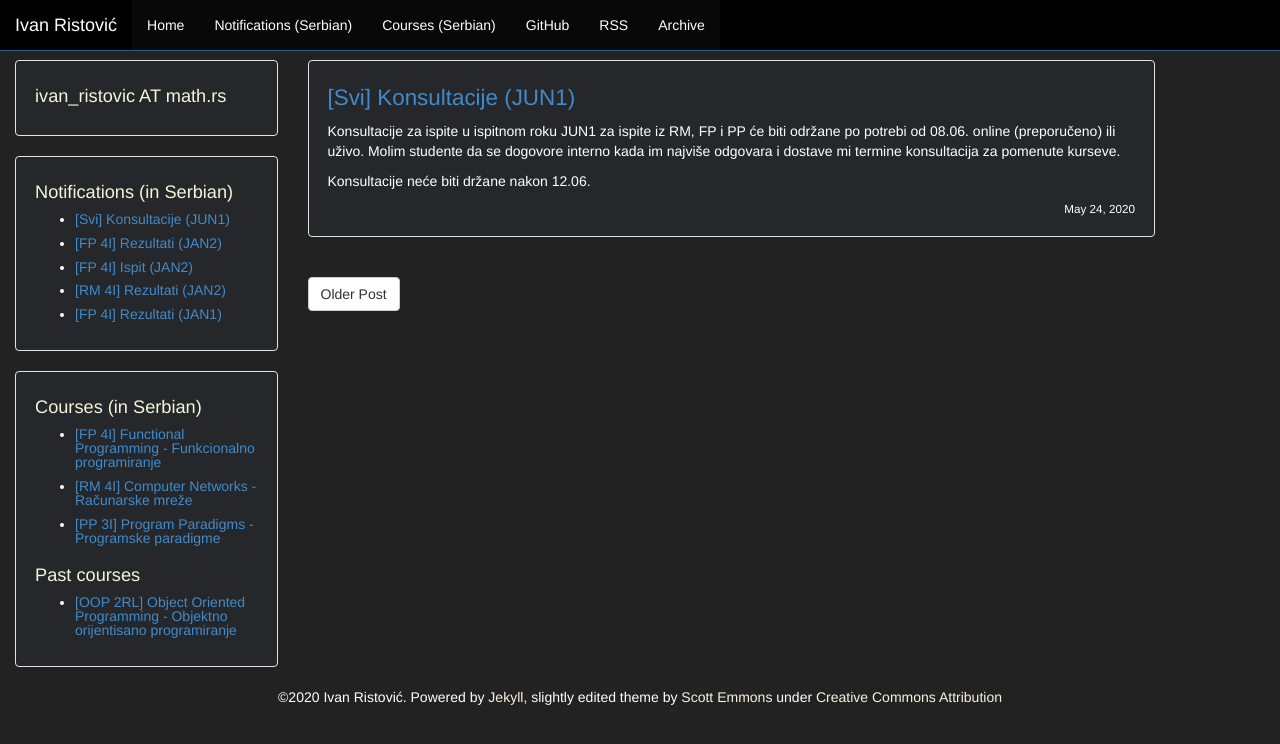
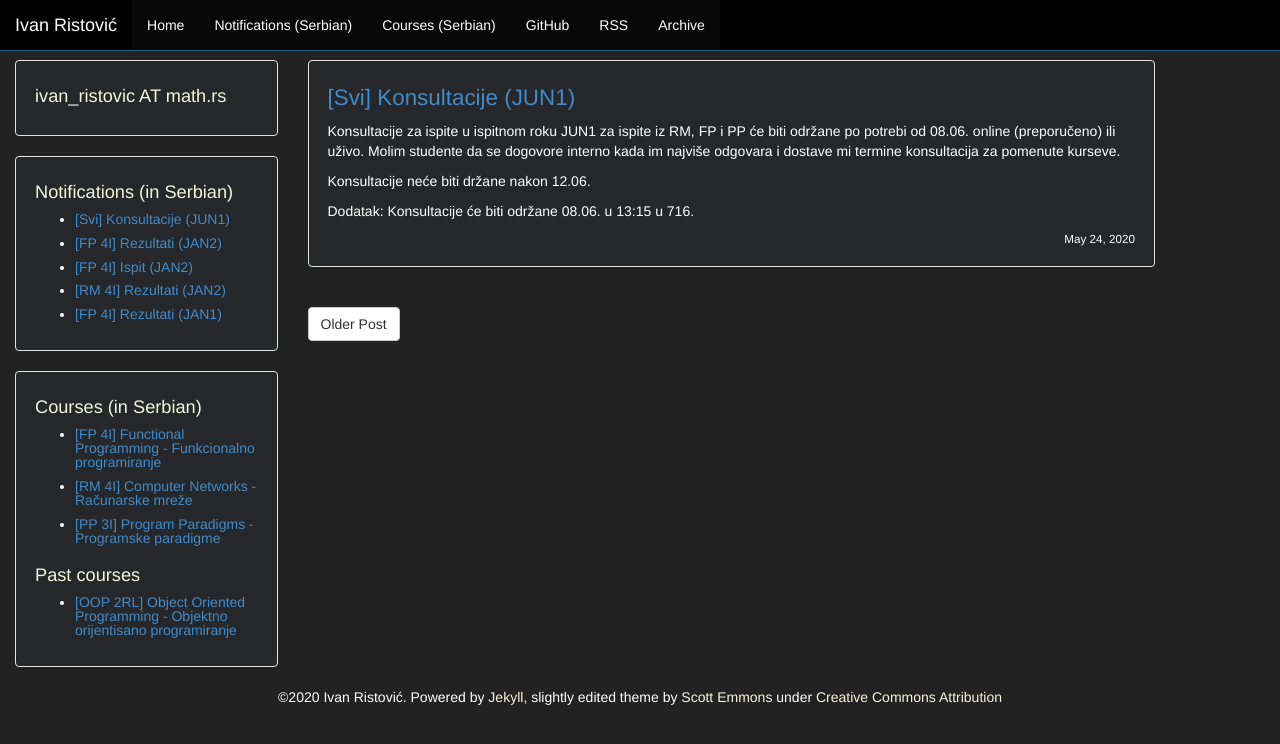
Before and after one commit to ivan-ristovic/ivan-ristovic.github.io, a Jekyll site: the page built from _posts/2019_2020/2020-05-24-all-consult.md, in a window 1280 px wide. Shown: the top 744 px of the page. Built offline with Jekyll 4.4.1, drawn with Linux system fonts in a browser that asks for light colours.

Commit message:
Add consult date

```diff
--- a/_posts/2019_2020/2020-05-24-all-consult.md
+++ b/_posts/2019_2020/2020-05-24-all-consult.md
@@ -12,3 +12,5 @@ se dogovore interno kada im najviše odgovara i dostave mi termine konsultacija
 za pomenute kurseve.
 
 Konsultacije neće biti držane nakon 12.06.
+
+Dodatak: Konsultacije će biti održane 08.06. u 13:15 u 716.
```
